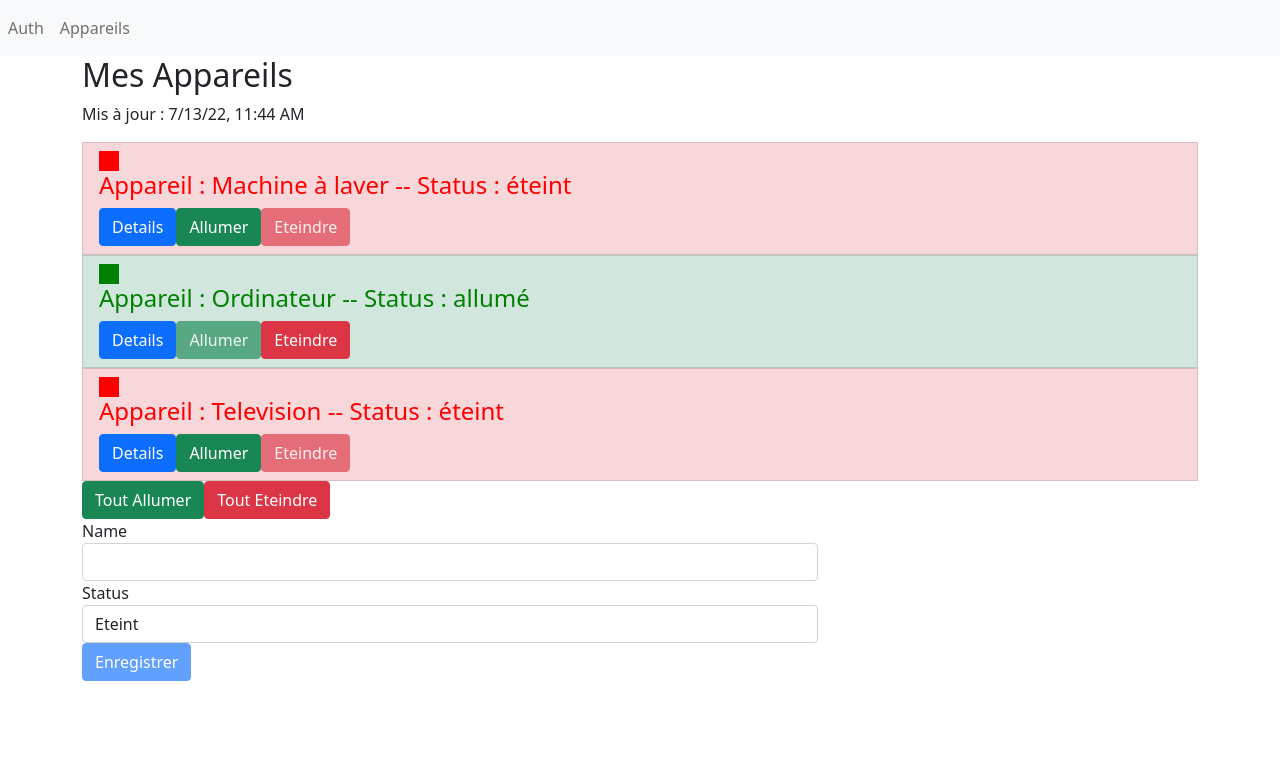
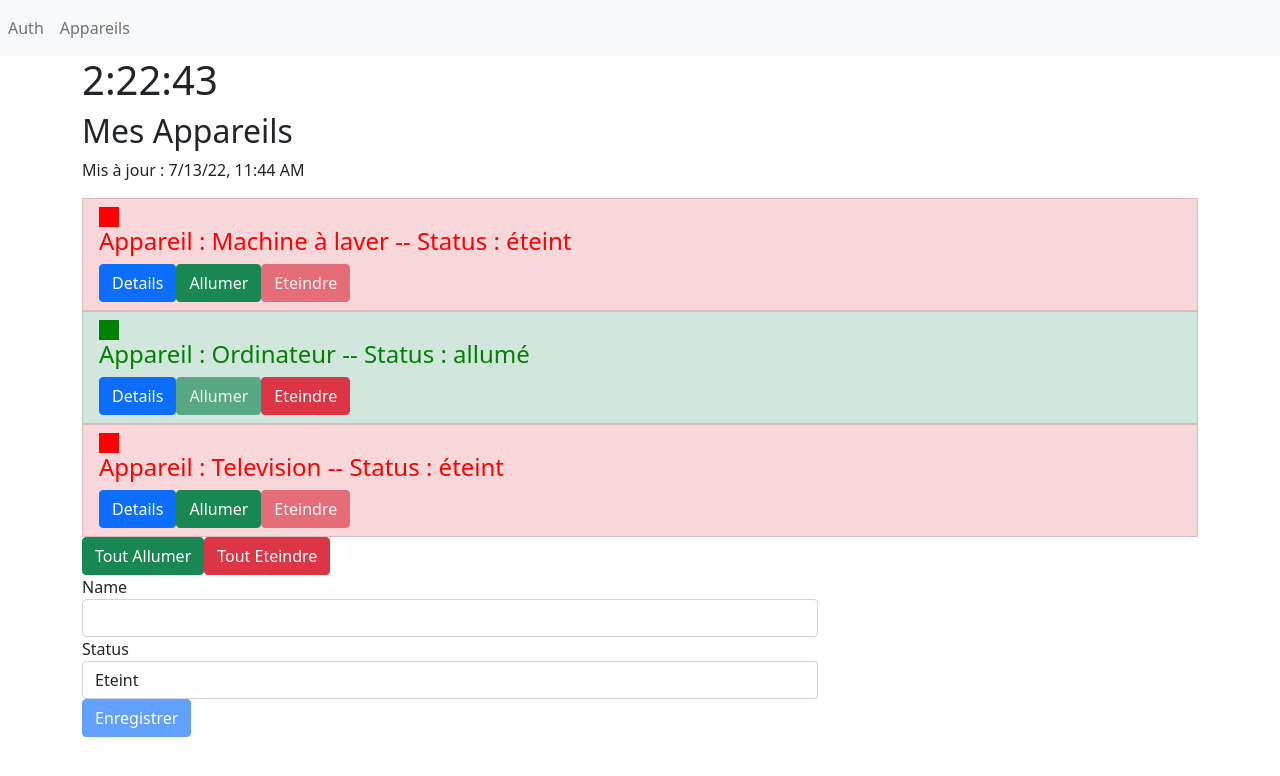
Before and after one commit to TRegourd/angular_OCR_tuto, an Angular app: page / in a window 1280 px wide. Shown: the top 776 px of the page. Built offline with nearby package versions, Linux system fonts and the light colour scheme.

Commit message:
stopped at 2:22:43

```diff
--- a/src/app/app.component.html
+++ b/src/app/app.component.html
@@ -16,6 +16,7 @@
 </nav>
 <div class="container">
   <div class="row">
+    <h1>2:22:43</h1>
     <router-outlet></router-outlet>
   </div>
 </div>
```
